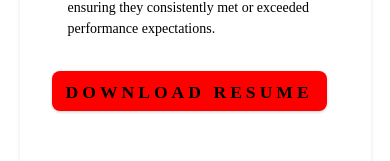
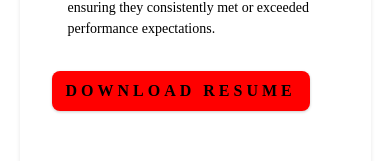
Before and after one commit to Kirill777-web/PortfolioWebDev, a React (Vite) app: page /resume in a window 390 px wide. Shown: the part 3426-3587 px from the top of the page. Built offline with nearby package versions, Linux system fonts and the light colour scheme.

Commit message:
corrected btn text size in mobile view

```diff
--- a/src/Contact.css
+++ b/src/Contact.css
@@ -98,4 +98,8 @@ textarea.form-control {
   .contact {
     height: 100vh;
   }
+
+  .btn {
+    font-size: 1rem;
+  }
 }
--- a/src/index.css
+++ b/src/index.css
@@ -51,6 +51,7 @@ h4 {
   line-height: 1.25;
   margin-bottom: 0.75rem;
   font-family: var(--ff-primary);
+  font-weight: 700;
 }
 h1 {
   font-size: 3rem;
```
